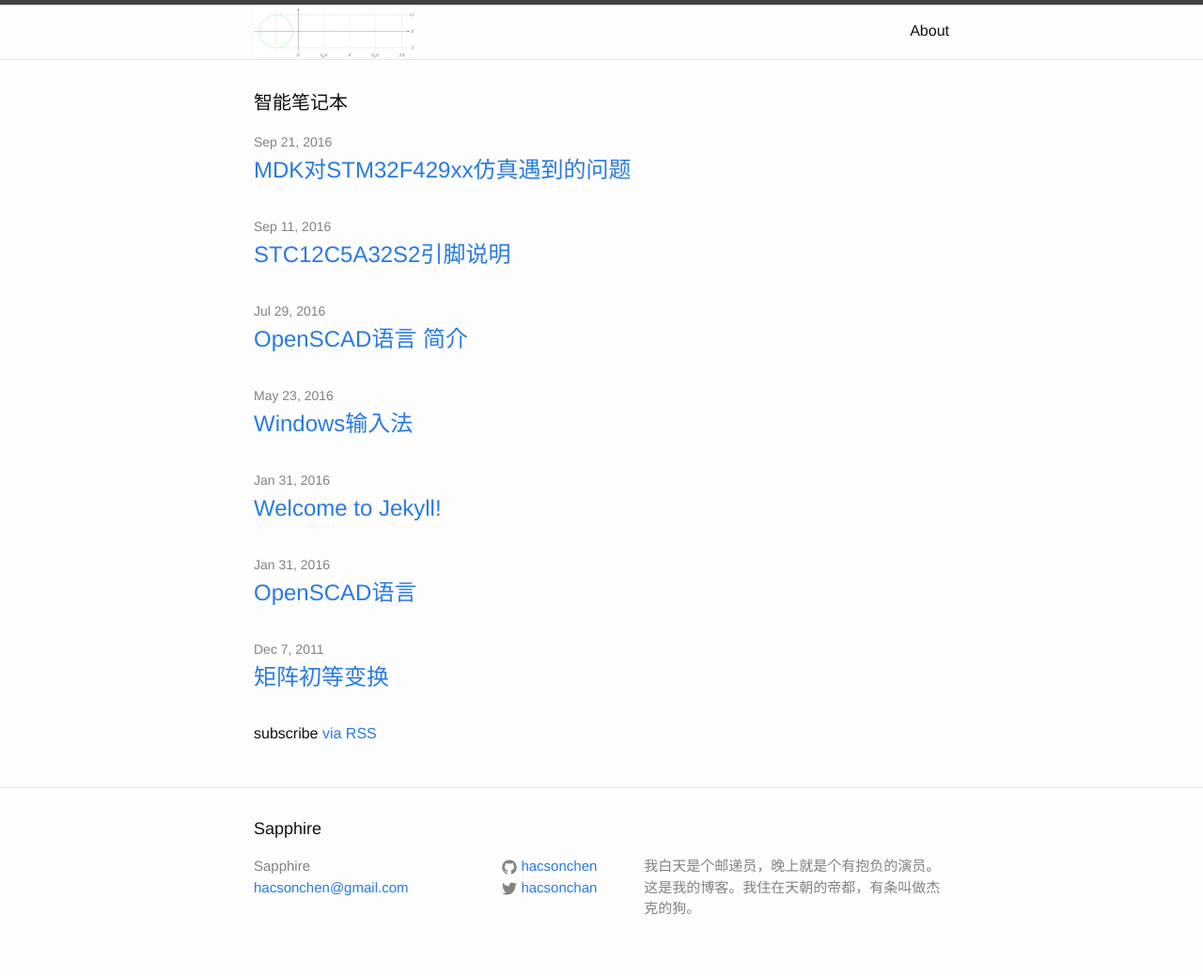
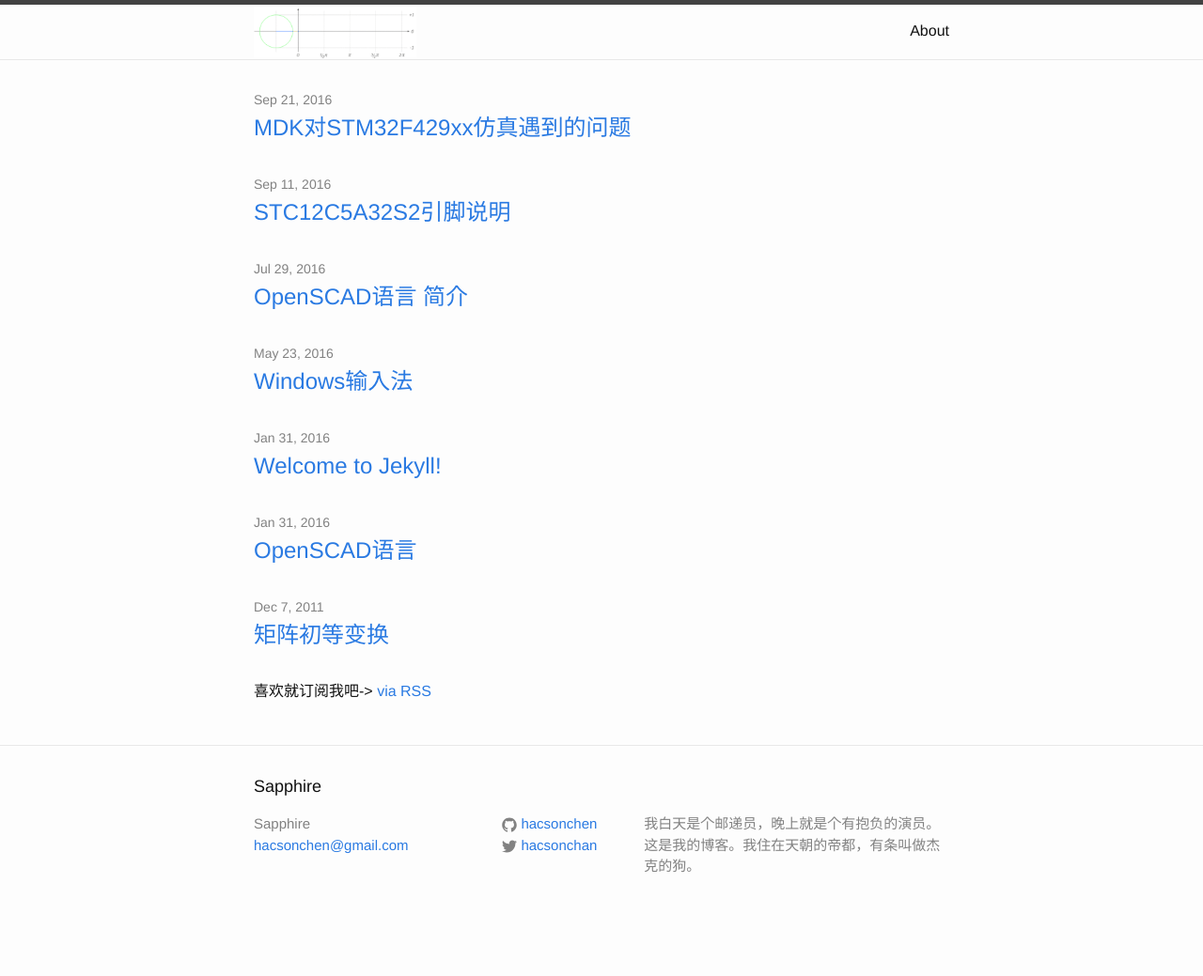
Before and after one commit to hacsonchen/hacsonchen.github.io, a Jekyll site: the page built from index.html, in a window 1280 px wide. Shown: the whole page at 94% size. Built offline with Jekyll 4.4.1, drawn with Linux system fonts in a browser that asks for light colours; after the commit the page ends 994 px from its top, so only the background shows below that.

Commit message:
Update index.html

```diff
--- a/index.html
+++ b/index.html
@@ -3,8 +3,6 @@ layout: default
 ---
 
 <div class="home">
-
-  <h1 class="page-heading">智能笔记本</h1>
 
   <ul class="post-list">
     {% for post in site.posts %}
@@ -14,10 +12,11 @@ layout: default
         <h2>
           <a class="post-link" href="{{ post.url | prepend: site.baseurl }}">{{ post.title }}</a>
         </h2>
+        <p>{{ page.excerpt | strip_html | strip_newlines | truncate: 160 }}</p>
       </li>
     {% endfor %}
   </ul>
 
-  <p class="rss-subscribe">subscribe <a href="{{ "/feed.xml" | prepend: site.baseurl }}">via RSS</a></p>
+  <p class="rss-subscribe">喜欢就订阅我吧-> <a href="{{ "/feed.xml" | prepend: site.baseurl }}">via RSS</a></p>
 
 </div>
```
